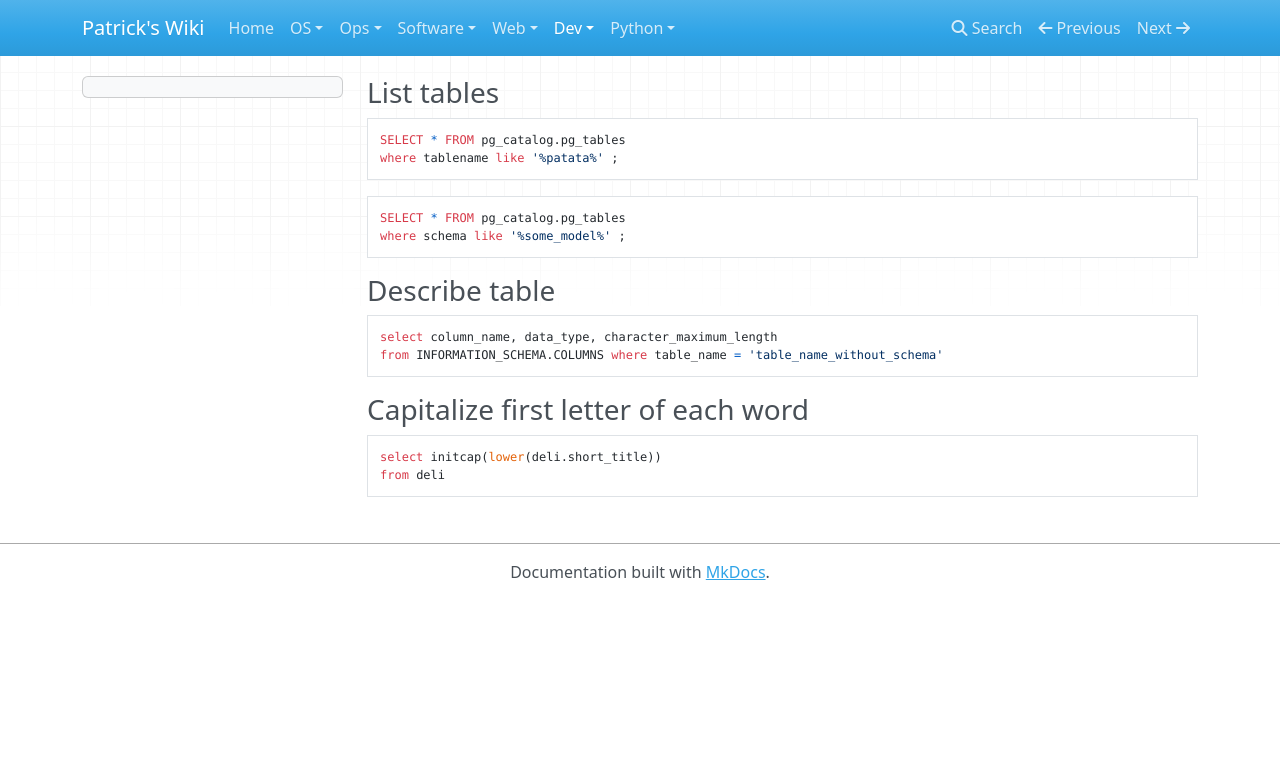
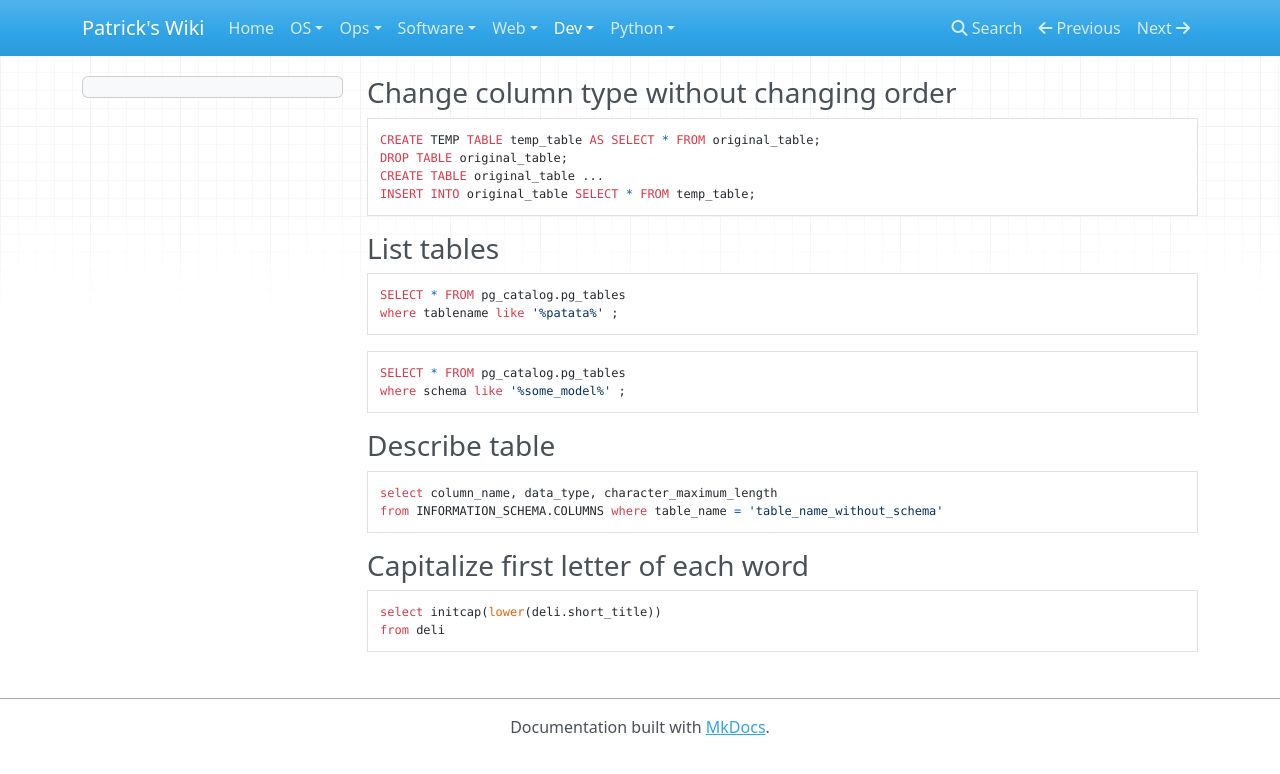
Before and after one commit to patsancu/wiki, an MkDocs documentation site: the page built from docs/dev/DB/Postgres.md, in a window 1280 px wide. Shown: the top 774 px of the page. Built offline with MkDocs 1.6.1, drawn with Linux system fonts in a browser that asks for light colours; nearby versions of some CDN libraries.

Commit message:
postgres change column type

````diff
--- a/docs/dev/DB/Postgres.md
+++ b/docs/dev/DB/Postgres.md
@@ -1,3 +1,11 @@
+### Change column type without changing order
+```
+CREATE TEMP TABLE temp_table AS SELECT * FROM original_table;
+DROP TABLE original_table;
+CREATE TABLE original_table ...
+INSERT INTO original_table SELECT * FROM temp_table;
+```
+
 ### List tables
 ```sql
 SELECT * FROM pg_catalog.pg_tables
````
